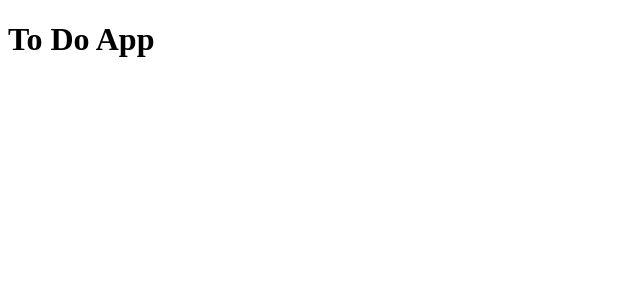
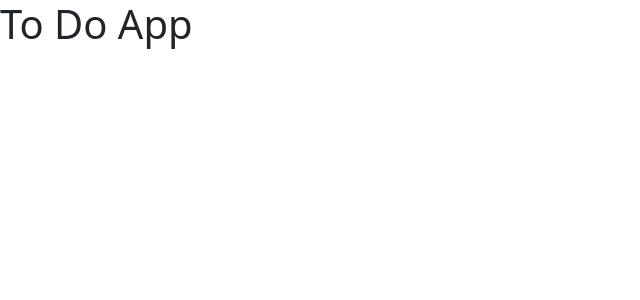
Before and after one commit to igorsilva3/todo, an Angular app in the folder web/: page / in a window 1280 px wide. Shown: the top 300 px of the page, without its empty margins (0-640 px from the left). Built offline with nearby package versions, Linux system fonts and the light colour scheme.

Commit message:
Added dependencies and styles"

```diff
--- a/web/package.json
+++ b/web/package.json
@@ -19,6 +19,7 @@
     "@angular/platform-browser": "~13.1.0",
     "@angular/platform-browser-dynamic": "~13.1.0",
     "@angular/router": "~13.1.0",
+    "bootstrap": "^5.1.3",
     "rxjs": "~7.4.0",
     "tslib": "^2.3.0",
     "zone.js": "~0.11.4"
--- a/web/src/styles.css
+++ b/web/src/styles.css
@@ -1 +1,2 @@
 /* You can add global styles to this file, and also import other style files */
+@import url('node_modules/bootstrap/dist/css/bootstrap.min.css');
```
Also changed, not shown: 1 other file (tests, documents, lock files or other folders).
